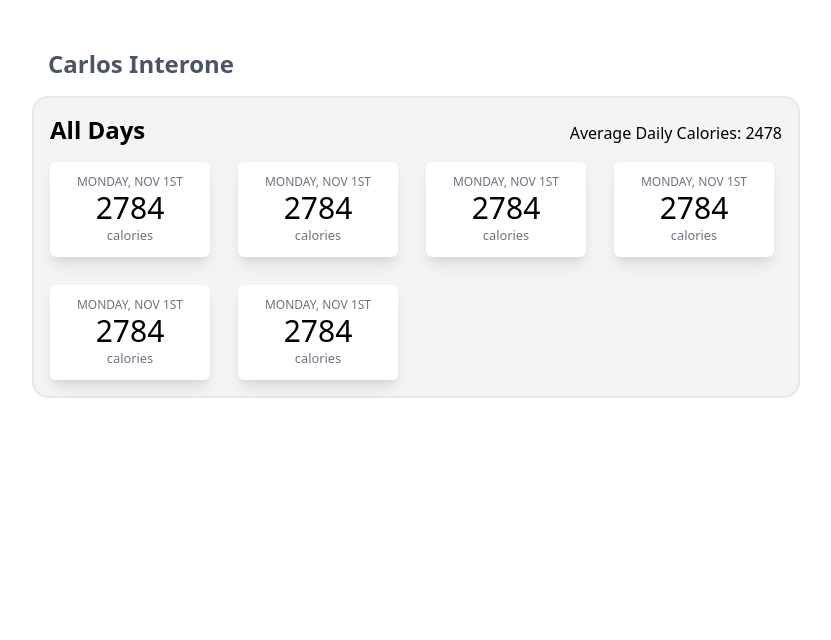
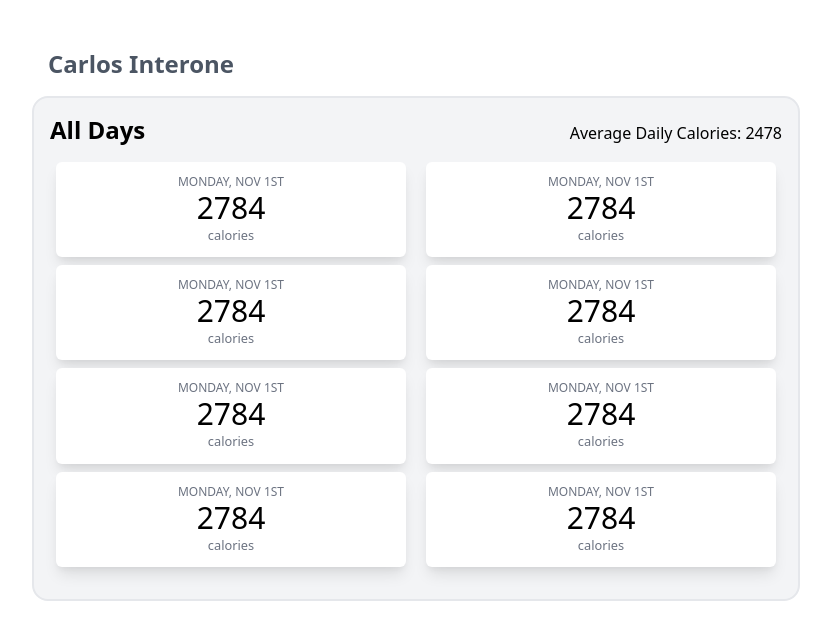
Before and after one commit to mostlyclicks/meal-tracker, a React (Create React App) app: page / in a window 1280 px wide. Shown: the top 640 px of the page, without its empty margins (224-1055 px from the left). Built offline with nearby package versions, Linux system fonts and the light colour scheme.

Commit message:
create DayHeader component. Wire up ADC to DayHeader

```diff
--- a/src/App.js
+++ b/src/App.js
@@ -1,6 +1,7 @@
 import UserHeader from './components/UserHeader'
 import Days from './components/Days'
 import React, { useState, useEffect } from 'react'
+import { data } from 'autoprefixer'
 
 
 function App() {
@@ -44,7 +45,7 @@ function App() {
   return (
     <div className="max-w-3xl mx-auto">
       <UserHeader user={user} />
-      <Days itemClicked={dayWasPressed}/>
+      <Days itemClicked={dayWasPressed} avgDailyCals={avgDailyCals}/>
     </div>
   );
 }
--- a/src/components/Day.js
+++ b/src/components/Day.js
@@ -2,7 +2,7 @@ import React from 'react'
 
 const Day = () => {
   return (
-    <div className="flex w-40 text-center flex-col p-3 rounded-md shadow-lg bg-white">
+    <div className="flex text-center flex-col p-3 rounded-md shadow-lg bg-white" style={{width:"calc(50% - 1em)"}}>
       <p className="uppercase text-xs text-gray-500">Monday, Nov 1st</p>
       <h3 className="text-2xl md:text-3xl">2784</h3>
       <small className="text-gray-500">calories</small>
--- /dev/null
+++ b/src/components/DayHeader.js
@@ -0,0 +1,12 @@
+import React from 'react'
+
+const DayHeader = (props) => {
+  return (
+    <div className="flex justify-between mb-4 items-baseline">
+      <h2 className="w-half font-bold text-2xl">All Days</h2>
+      <h2 className="w-half">Average Daily Calories: {props.adc}</h2>
+    </div>
+  )
+}
+
+export default DayHeader
--- a/src/components/Days.js
+++ b/src/components/Days.js
@@ -1,14 +1,18 @@
 import React from 'react'
 import Day from './Day'
+import DayHeader from './DayHeader'
 
-const Days = () => {
+const Days = (props) => {
+
+  const avgDailyCals = props.avgDailyCals
+  console.log(avgDailyCals)
+
   return (
-    <div className="container border-solid border-2 border-black-400 mx-auto    p-4 bg-gray-100 rounded-2xl">
-      <div className="flex justify-between mb-4 items-baseline">
-        <h2 className="w-half font-bold text-2xl">All Days</h2>
-        <h2 className="w-half">Average Daily Calories: 2478</h2>
-      </div>
-      <div className="justify-center md:justify-start w-auto flex flex-wrap gap-6 md:gap-7 mx-auto">
+    <div className="container border-solid border-2 border-black-400 mx-auto p-4 pb-8 bg-gray-100 rounded-2xl">
+      <DayHeader adc={avgDailyCals}/>
+      <div className="justify-around flex gap-2 flex-row flex-wrap mx-auto" >
+        <Day />
+        <Day />
         <Day />
         <Day />
         <Day />
```
